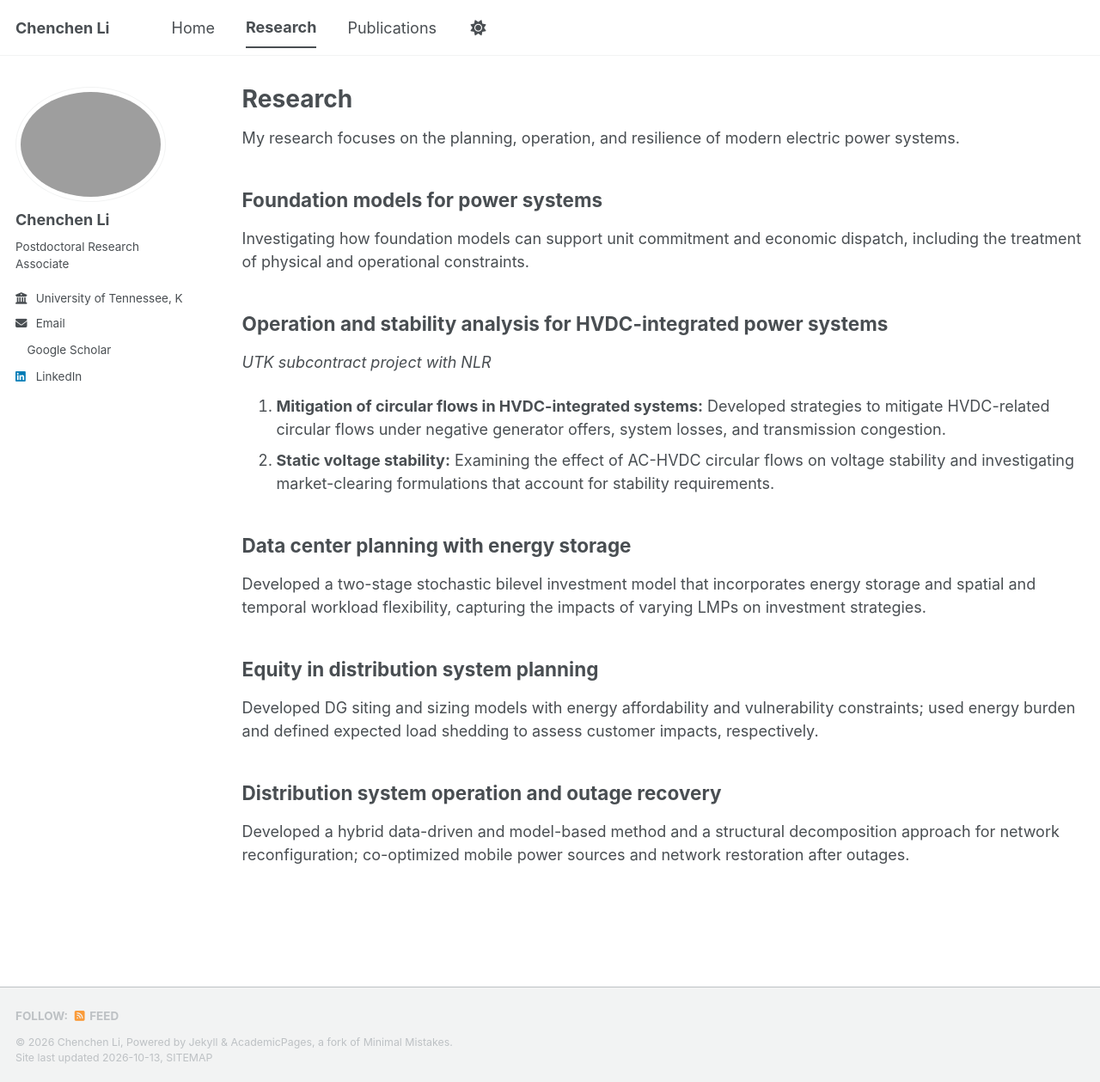
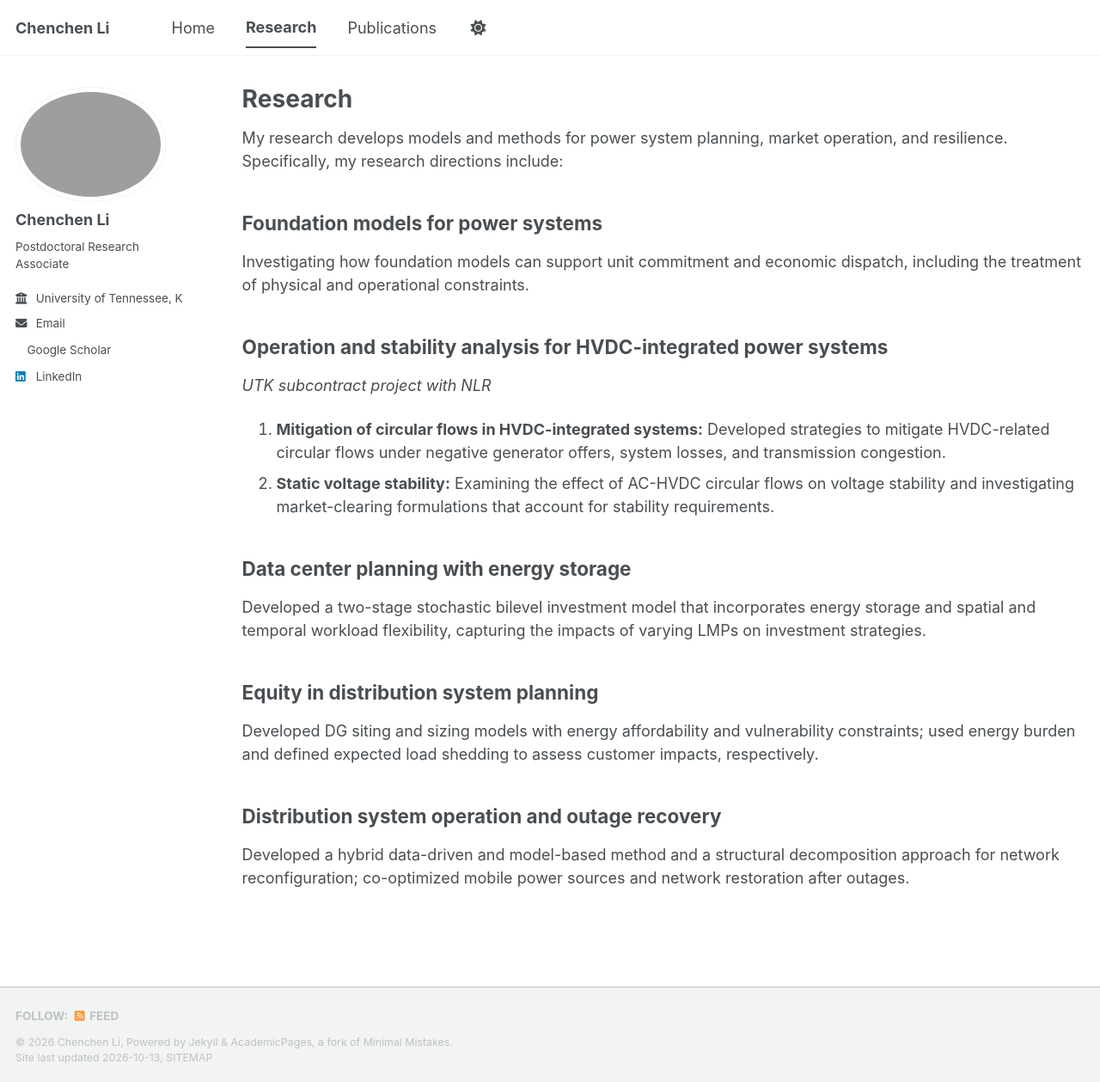
Before and after one commit to ChenchenLi123/academic-website-draft, a Jekyll site: the page built from _pages/research.md, in a window 1280 px wide and 1259 px high. Shown: the whole window at 86% size. Built offline with Jekyll 4.4.1, drawn with Linux system fonts in a browser that asks for light colours; a style sheet for code colours, icons or effects is not loaded.

Commit message:
Refine About Me details and Research introduction

```diff
--- a/_pages/research.md
+++ b/_pages/research.md
@@ -5,7 +5,7 @@ permalink: /research/
 author_profile: true
 ---
 
-My research focuses on the planning, operation, and resilience of modern electric power systems.
+My research develops models and methods for power system planning, market operation, and resilience. Specifically, my research directions include:
 
 ## Foundation models for power systems
 
```
Also changed, not shown: _pages/about.md (+3 -3 lines).
